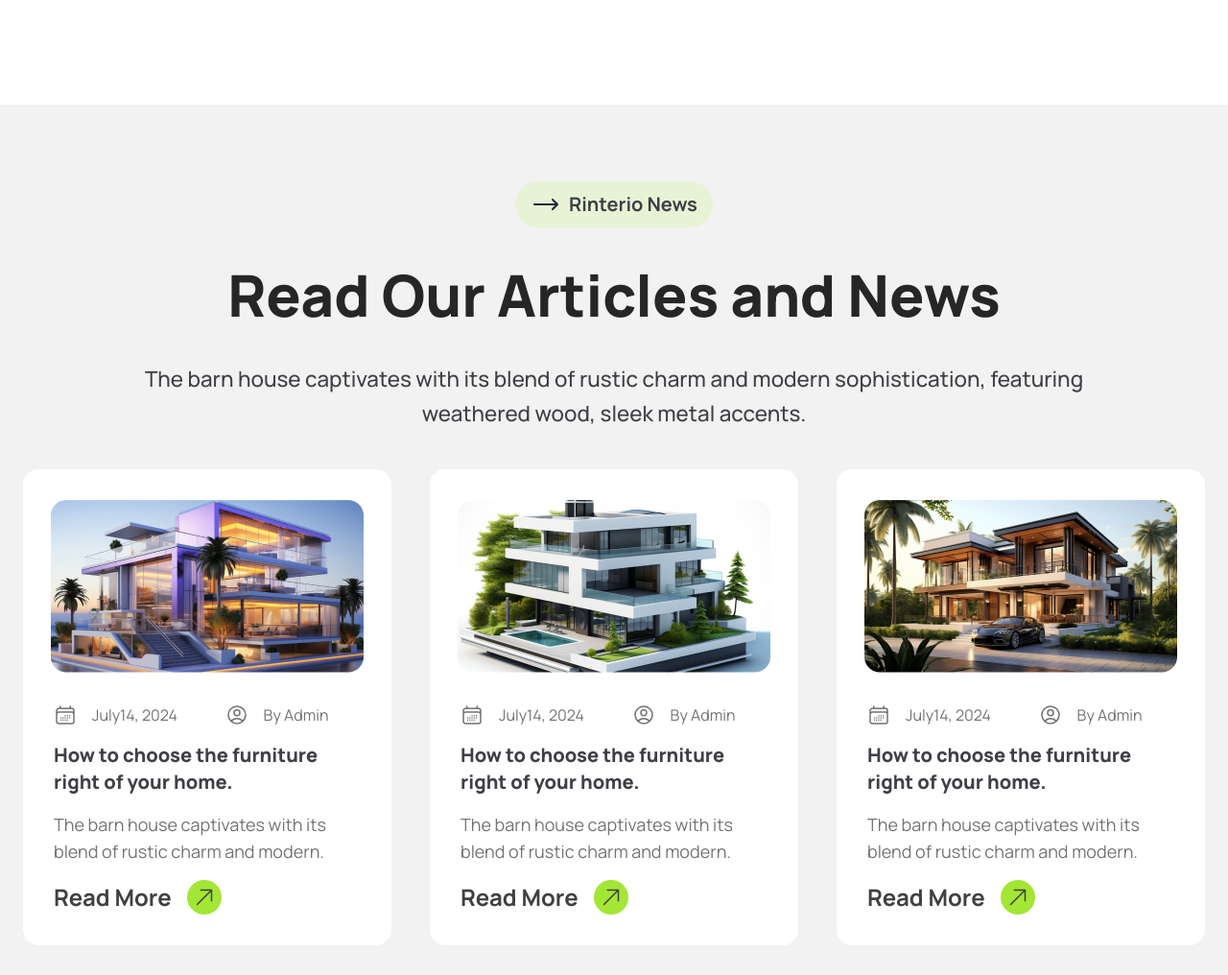
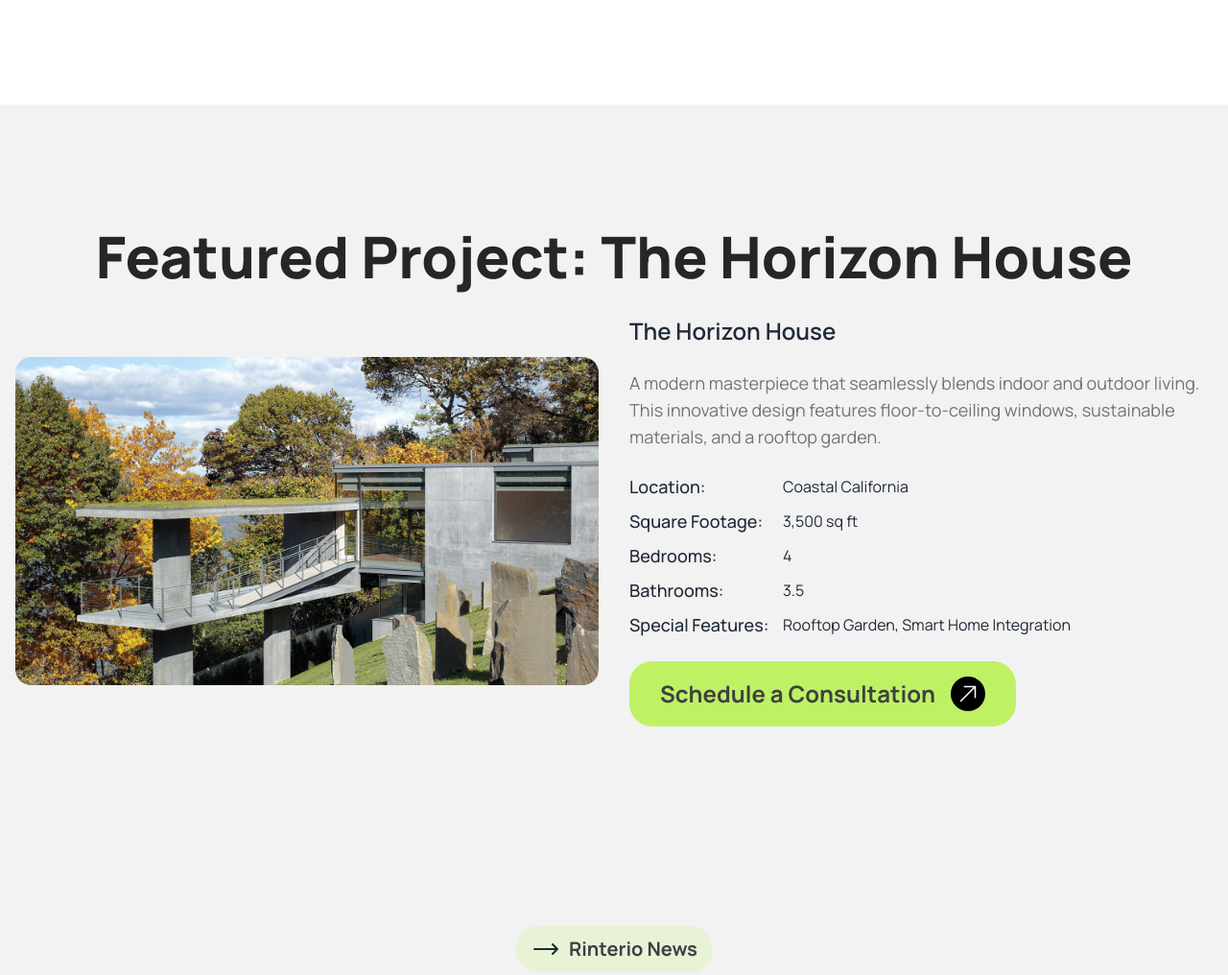
Before and after one commit to Shorno/PH-Assignment-3, a website: page index.html in a window 1280 px wide. Shown: the part 3985-5001 px from the top of the page at 96% size. Drawn offline with nearby package versions, Linux system fonts and the light colour scheme.

Commit message:
extra section

```diff
--- a/index.html
+++ b/index.html
@@ -396,6 +396,67 @@
         </div>
     </div>
 </section>
+<section class="py-32 bg-base-200">
+    <div class="container mx-auto px-4">
+        <h2 class="text-neutral-800 lg:text-6xl text-4xl text-balance text-center font-black mb-8"> Featured Project: The Horizon House</h2>
+        <div class="grid lg:grid-cols-2 gap-8 items-center">
+            <div class="relative group">
+                <div class="bg-base-300 rounded-2xl overflow-hidden transition-all duration-300 ease-in-out">
+                    <img
+                            src="public/horizon-house.jpg"
+                            alt="Image of The Horizon House"
+                            class="w-full h-full object-cover rounded-2xl"
+                    />
+
+                </div>
+                <div class="absolute inset-0 bg-base-300 bg-opacity-75 opacity-0 group-hover:opacity-100 transition-opacity duration-300 flex items-center justify-center">
+                    <span class="text-lg font-semibold">Click to explore more photos</span>
+                </div>
+            </div>
+            <div class="space-y-6">
+                <h3 class="text-2xl font-semibold">The Horizon House</h3>
+                <p class="text-lg text-neutral-500">
+                    A modern masterpiece that seamlessly blends indoor and outdoor living. This innovative design
+                    features floor-to-ceiling windows, sustainable materials, and a rooftop garden.
+                </p>
+                <ul class="space-y-2">
+                    <li class="flex items-center">
+                        <span class="w-40 text-lg font-medium">Location:</span>
+                        <span>Coastal California</span>
+                    </li>
+                    <li class="flex items-center">
+                        <span class="w-40 text-lg font-medium">Square Footage:</span>
+                        <span>3,500 sq ft</span>
+                    </li>
+                    <li class="flex items-center">
+                        <span class="w-40  text-lg font-medium">Bedrooms:</span>
+                        <span>4</span>
+                    </li>
+                    <li class="flex items-center">
+                        <span class="w-40  text-lg font-medium">Bathrooms:</span>
+                        <span>3.5</span>
+                    </li>
+                    <li class="flex items-center">
+                        <span class="w-40 text-lg font-medium">Special Features:</span>
+                        <span>Rooftop Garden, Smart Home Integration</span>
+                    </li>
+                </ul>
+                <div class="card-actions">
+                    <button class="text-neutral-700 w-full lg:w-fit font-bold text-xl lg:text-2xl flex items-center gap-4 bg-lime-300 rounded-3xl px-8 py-4">
+                        Schedule a Consultation
+                        <span class="bg-black rounded-full p-1.5">
+                  <svg xmlns="http://www.w3.org/2000/svg" fill="none" viewBox="0 0 24 24" stroke="white"
+                       class="w-6 h-6">
+                    <path stroke-linecap="round" stroke-linejoin="round" stroke-width="1.5"
+                          d="M4.5 19.5l15-15m0 0H8.25m11.25 0v11.25"/>
+                  </svg>
+                </span>
+                    </button>
+                </div>
+            </div>
+        </div>
+    </div>
+</section>
 <article class="bg-base-200 pb-24">
     <div class="container mx-auto">
         <div class="container mx-auto flex flex-col justify-center items-center gap-10 pt-20">
```
Also changed, not shown: public/horizon-house.jpg (added).
